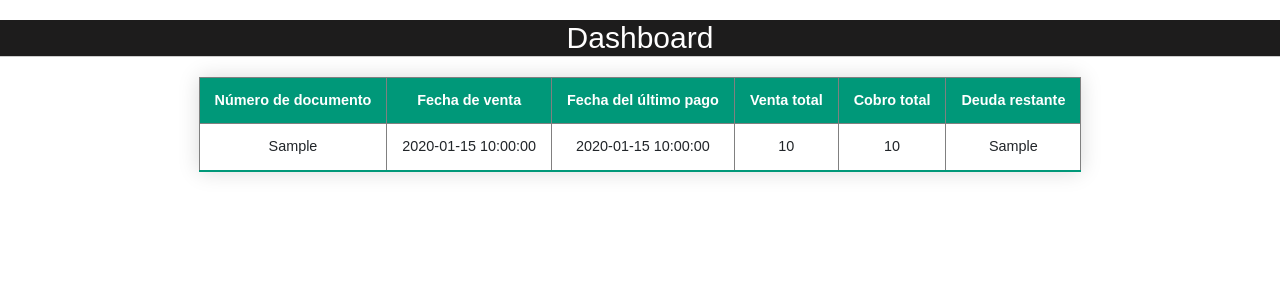
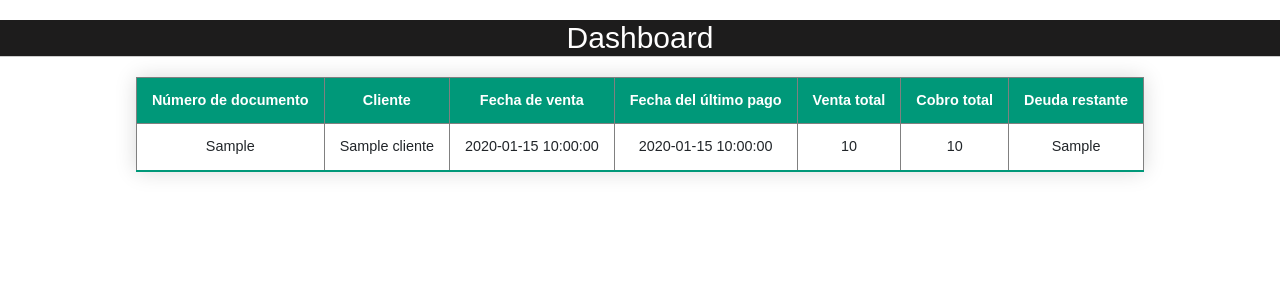
Before and after one commit to chopper210397/Lydemar, a Flask app: template cobranzas/templates/dashboard.html in a window 1280 px wide. Shown: the part 61-361 px from the top of the page. Run offline with Flask 3, Linux system fonts and the light colour scheme; the template is opened without the code that fills it: most values are stand-ins (such as "Sample title", 1, 10 or a date in 2020).

Commit message:
dashboard view fixed

```diff
--- a/cobranzas/app.py
+++ b/cobranzas/app.py
@@ -223,11 +223,12 @@ def dashboard():
   for row in results:
       data.append({
           'numero_documento': row[0],
-          'fecha_venta': row[1],
-          'fecha_ultimo_pago': row[2],
-          'venta_total': row[3],
-          'cobro_total': row[4],
-          'deuda_restante': row[5]
+          'cliente': row[1],
+          'fecha_venta': row[2],
+          'fecha_ultimo_pago': row[3],
+          'venta_total': row[4],
+          'cobro_total': row[5],
+          'deuda_restante': row[6]
     })
 
   # Close the database connection
--- a/cobranzas/templates/dashboard.html
+++ b/cobranzas/templates/dashboard.html
@@ -37,6 +37,7 @@
         <thead>
             <tr>
                 <th>Número de documento</th>
+                <th>Cliente</th>
                 <th>Fecha de venta</th>
                 <th>Fecha del último pago</th>
                 <th>Venta total</th>
@@ -49,6 +50,7 @@
             {% for row in data %}
                 <tr>
                     <td>{{ row['numero_documento'] }}</td>
+                    <td>{{ row['cliente'] }}</td>
                     <td>{{ row['fecha_venta'] }}</td>
                     <td>{{ row['fecha_ultimo_pago'] }}</td>
                     <td>{{ row['venta_total'] }}</td>
```
